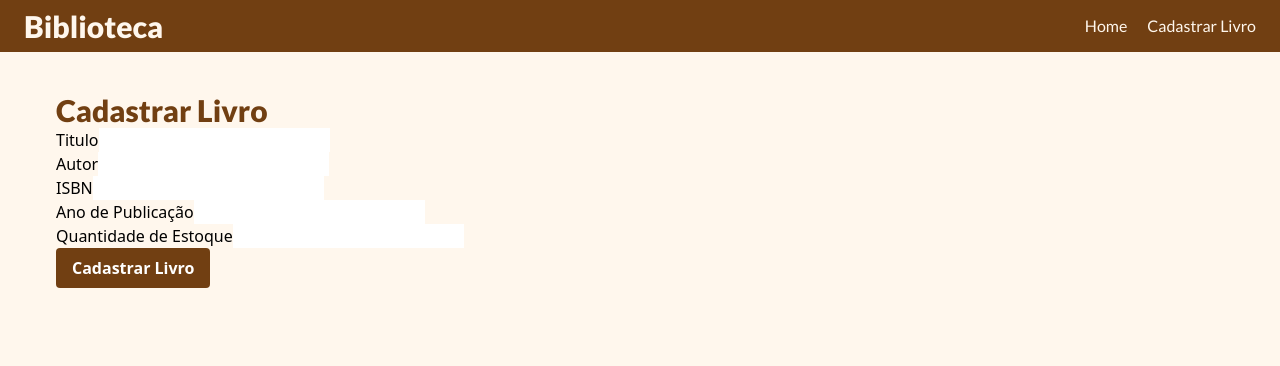
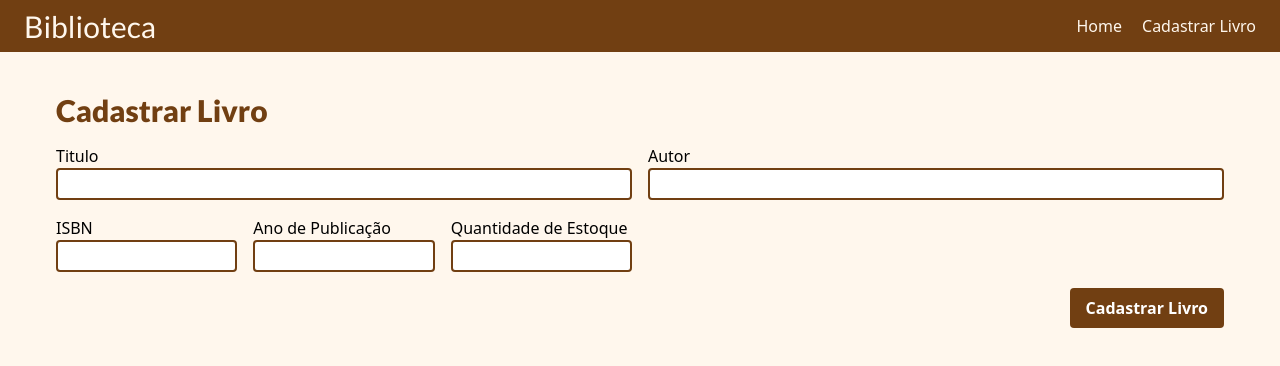
Before and after one commit to wevertonryan/exercicio_livros_labdev, a React (Vite) app in the folder frontend/: page /new in a window 1280 px wide. Shown: the top 366 px of the page. Built offline with nearby package versions, Linux system fonts and the light colour scheme.

Commit message:
Commit mechendo no cadastro de livros css

```diff
--- a/frontend/package.json
+++ b/frontend/package.json
@@ -10,6 +10,7 @@
     "preview": "vite preview"
   },
   "dependencies": {
+    "@tanstack/react-query": "^5.96.2",
     "autoprefixer": "^10.4.27",
     "axios": "^1.14.0",
     "postcss": "^8.5.8",
--- a/frontend/src/App.css
+++ b/frontend/src/App.css
@@ -0,0 +1,47 @@
+li {
+    @apply list-none p-0 m-0;
+}
+
+body {
+    @apply bg-orange-50;
+}
+
+h1 {
+    @apply text-3xl font-extrabold;
+}
+
+h2 {
+    @apply text-xl font-bold;
+}
+
+h3 {
+    @apply text-lg;
+}
+
+h1, h2, h3, h4, h5, h6, p, a, li, button {
+    @apply text-yellow-900;
+}
+
+.little-text, label {
+    @apply font-light;
+}
+
+header {
+    @apply bg-yellow-900 flex items-center justify-between px-6 py-2;
+}
+header h1, header li {
+    @apply text-orange-50 hover:cursor-pointer hover:text-white font-medium;
+}
+header > nav {
+    @apply flex items-center gap-5;
+}
+main {
+    @apply px-14 py-10;
+}
+button, button[type=submit] {
+    @apply bg-yellow-900 hover:bg-yellow-700 text-white font-bold py-2 px-4 rounded;
+}
+
+input {
+    @apply border-2 border-yellow-900 h-8 rounded;
+}
--- a/frontend/src/App.jsx
+++ b/frontend/src/App.jsx
@@ -1,10 +1,11 @@
-import { Routes, Route } from 'react-router-dom'
+import { Routes, Route, useNavigate } from 'react-router-dom'
 import './App.css'
 import ListBooks from './pages/ListBooks.jsx'
 import RegisterBook from './pages/RegisterBook.jsx'
 import BookListCard from './components/bookListCard.jsx'
 
 function App() {
+  const navigate = useNavigate();
   return (
     <>
       <header>
@@ -12,8 +13,8 @@ function App() {
           Biblioteca
         </h1>
         <nav>
-          <li><a href="/">Home</a></li>
-          <li><a href="/new">Cadastrar Livro</a></li>
+          <li onClick={()=>{navigate("/")}}>Home</li>
+          <li onClick={()=>{navigate("/new")}}>Cadastrar Livro</li>
         </nav>
       </header>
       <main>
--- a/frontend/src/components/bookListCard.jsx
+++ b/frontend/src/components/bookListCard.jsx
@@ -1,7 +1,7 @@
-export default function BookListCard(book){
-    console.log(book)
+export default function BookListCard({book}){
+
     return(
-    <div data-id={book._id} className="w-full">
+    <div id={book._id} className="w-full bg-orange-200 p-2 rounded">
         <h2>{book.titulo}</h2>
         <div className="flex justify-between">
             <p className="little-text">Autor: {book.autor}</p>
--- a/frontend/src/index.css
+++ b/frontend/src/index.css
@@ -1,47 +1,3 @@
 @tailwind base;
 @tailwind components;
 @tailwind utilities;
-
-li {
-    @apply list-none p-0 m-0;
-}
-
-body {
-    @apply bg-orange-50;
-}
-
-h1 {
-    @apply text-3xl font-extrabold;
-}
-
-h2 {
-    @apply text-xl font-bold;
-}
-
-h3 {
-    @apply text-lg;
-}
-
-h1, h2, h3, h4, h5, h6, p, a, button {
-    @apply text-yellow-900;
-}
-
-.little-text {
-    @apply font-light;
-}
-
-header {
-    @apply bg-yellow-900 flex items-center justify-between px-6 py-2;
-}
-header h1, header a {
-    @apply text-orange-50;
-}
-header > nav {
-    @apply flex items-center gap-5;
-}
-main {
-    @apply px-14 py-10;
-}
-button {
-    @apply bg-yellow-900 hover:bg-yellow-700 text-white font-bold py-2 px-4 rounded;
-}
--- a/frontend/src/main.jsx
+++ b/frontend/src/main.jsx
@@ -4,11 +4,17 @@ import { BrowserRouter } from 'react-router-dom'
 import './index.css'
 import './imports.css'
 import App from './App.jsx'
+import { QueryClient, QueryClientProvider } from '@tanstack/react-query';
+
+// 1. Criamos a instância (o cérebro)
+const queryClient = new QueryClient();
 
 createRoot(document.getElementById('root')).render(
   <StrictMode>
     <BrowserRouter>
-      <App />
+      <QueryClientProvider client={queryClient} >
+        <App />
+      </QueryClientProvider>
     </BrowserRouter>
   </StrictMode>,
 )
--- a/frontend/src/pages/ListBooks.jsx
+++ b/frontend/src/pages/ListBooks.jsx
@@ -1,37 +1,45 @@
-import { useState, useEffect } from 'react';
 import { useNavigate } from 'react-router-dom';
 import { getAllBooks } from '../api/api.jsx';
 import BookListCard from '../components/bookListCard.jsx';
+import { useQuery } from '@tanstack/react-query';
 
 export default function ListBooks(){
-    const [allBooksJson, setAllBooksJson] = useState([]);
-    const navigate = useNavigate();
-
-    useEffect(()=>{
-        async function gettingAllBooks(){
-            const axiosResponse = await getAllBooks();
-            setAllBooksJson(await axiosResponse.data.result)
-        }
-        gettingAllBooks()
+    const { data, isLoading, isError, error } = useQuery({
+        queryKey: ['allBooksJson'],
+        queryFn: async ()=> {
+            const result = await getAllBooks();
+            return result.data.result; // O que você retornar aqui vira o "data"
+        },
+        staleTime: 1000 * 60 * 5, // Considera o dado "fresco" por 5 minutos (não refaz fetch à toa)
+        retry: 3,                 // Se falhar, tenta 3 vezes antes de desistir
+        refetchOnWindowFocus: false // Para de atualizar toda vez que você clica na aba do Chrome
     })
 
-    const allBooksJSX = allBooksJson.map((book) => {
-        console.log(book)
-        return <BookListCard />
-    })
+    const navigate = useNavigate();
 
     const handleAddOnStock = ()=>{
     }
 
+    if (isLoading) return 'Carregando...';
+    if (isError) return error ;
+
+    const allBooksJSX = data.map((book) => {
+        return <BookListCard book={book}/>
+    })
+
+
+
     return(
         <>
-            <h1>Livros</h1>
-            <div className='gap-2'>
-                <button onClick={() => navigate("/new")}>Cadastrar Livro</button>
-                <button onClick={handleAddOnStock}>Adicionar Livro ao Estoque</button>
+            <div className='flex flex-wrap justify-between gap-4'>
+                <h1>Livros</h1>
+                <div className='flex gap-2 flex-wrap justify-end'>
+                    <button onClick={() => navigate("/new")}>Cadastrar Livro</button>
+                    <button onClick={handleAddOnStock}>Adicionar Livro ao Estoque</button>
+                </div>
             </div>
 
-            <div className='w-full p-4'>
+            <div className='grid grid-cols-1 sm:grid-cols-2 w-full py-4 gap-2 '>
                 { allBooksJSX }
             </div>
         </>
--- a/frontend/src/pages/RegisterBook.jsx
+++ b/frontend/src/pages/RegisterBook.jsx
@@ -1,6 +1,17 @@
 import { useState } from 'react';
 import { useNavigate } from 'react-router-dom';
 import { createBook } from '../api/api.jsx';
+
+function RegisterBookInput({name, normalizedName, inputType, colSpan=3, handleFunc, onFather="", onLabel="", onInput=""}){
+
+    const style = "flex flex-col col-span-" + colSpan
+    return (
+        <div {...onFather} className={style}>
+            <label {...onLabel} htmlFor={normalizedName} >{name}</label>
+            <input {...onInput} type={inputType} name={normalizedName} id={normalizedName} onChange={e => handleFunc(e.target.value)}/>
+        </div>
+    );
+}
 
 export default function RegisterBook(){
     const [titulo, setTitulo] = useState(null);
@@ -42,27 +53,53 @@ export default function RegisterBook(){
         return
     }
     return (
-        <form>
-            <p>{saving ? "Salvando" : ""}</p>
+        <form className="flex flex-col gap-4">
+        <div>
+            <h1>Cadastrar Livro</h1><p>{saving ? "Salvando" : ""}</p>
+        </div>
+        <div className='grid grid-cols-3 sm:grid-cols-6 w-full gap-4'>
 
-            <h1>Cadastrar Livro</h1>
 
-            <label htmlFor="titulo">Titulo</label>
-            <input type="text" name="titulo" id="titulo" onChange={e => setTitulo(e.target.value)}/><br />
+            <RegisterBookInput
+                name="Titulo"
+                normalizedName="titulo"
+                inputType="text"
+                handleFunc={setTitulo}
+            />
 
-            <label htmlFor="autor">Autor</label>
-            <input type="text" name="autor" id="autor" onChange={e => setAutor(e.target.value)} /><br />
+            <RegisterBookInput
+                name="Autor"
+                normalizedName="autor"
+                inputType="text"
+                handleFunc={setAutor}
+            />
 
-            <label htmlFor="isbn">ISBN</label>
-            <input type="text" name="isbn" id="isbn" onChange={e => setIsbn(e.target.value)} /><br />
+            <RegisterBookInput
+                name="ISBN"
+                normalizedName="isbn"
+                inputType="text"
+                handleFunc={setIsbn}
+                colSpan="2"
+            />
 
-            <label htmlFor="anoPublicacao">Ano de Publicação</label>
-            <input type="number" name="anoPublicacao" id="anoPublicacao" onChange={e => setAnoPublicacao(e.target.value)} /><br />
+            <RegisterBookInput
+                name="Ano de Publicação"
+                normalizedName="anoPublicacao"
+                inputType="number"
+                handleFunc={setAnoPublicacao}
+                colSpan="2"
+            />
 
-            <label htmlFor="quantidadeEstoque">Quantidade de Estoque</label>
-            <input type="number" name="quantidadeEstoque" id="quantidadeEstoque" onChange={e => setQuantidadeEstoque(e.target.value)} /><br />
+            <RegisterBookInput
+                name="Quantidade de Estoque"
+                normalizedName="quantidadeEstoque"
+                inputType="number"
+                handleFunc={setQuantidadeEstoque}
+                colSpan="2"
+            />
 
-            <button type="submit" onClick={handleSubmit}>Cadastrar Livro</button>
+        </div>
+        <button className="col-span-3 self-end" type="submit" onClick={handleSubmit}>Cadastrar Livro</button>
         </form>
     )
 }
```
Also changed, not shown: 2 other files (tests, documents, lock files or other folders).
